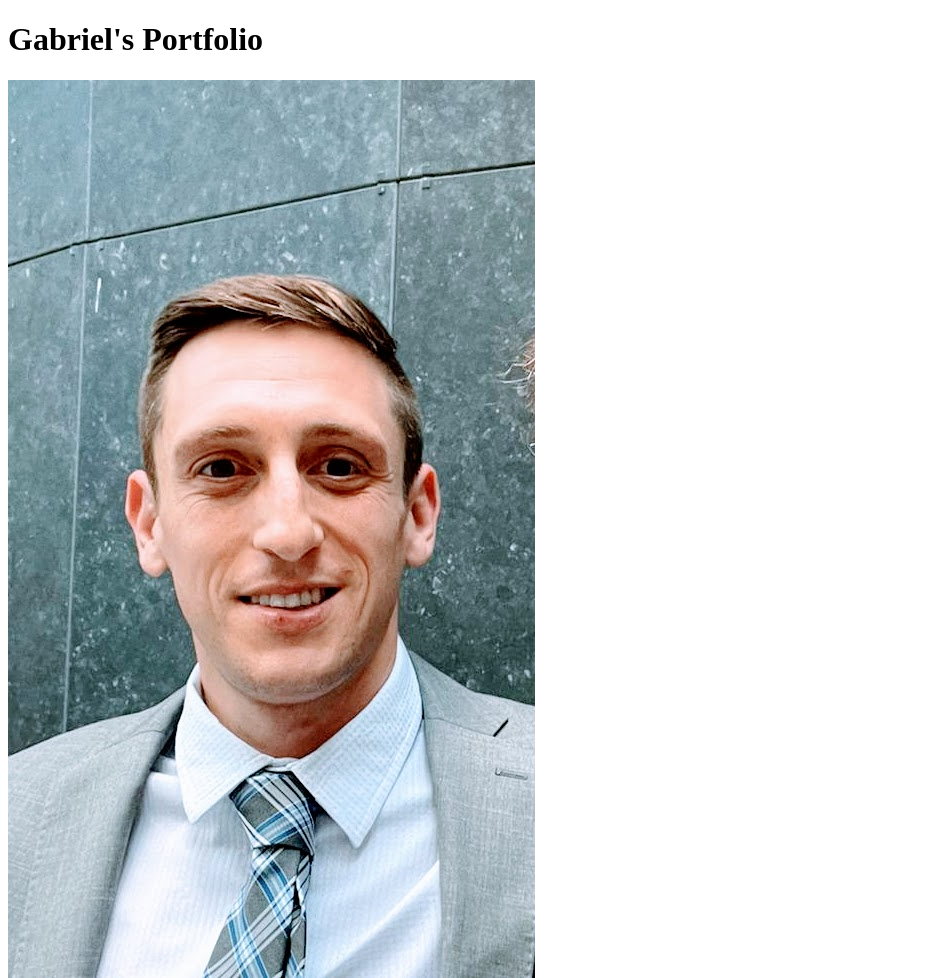
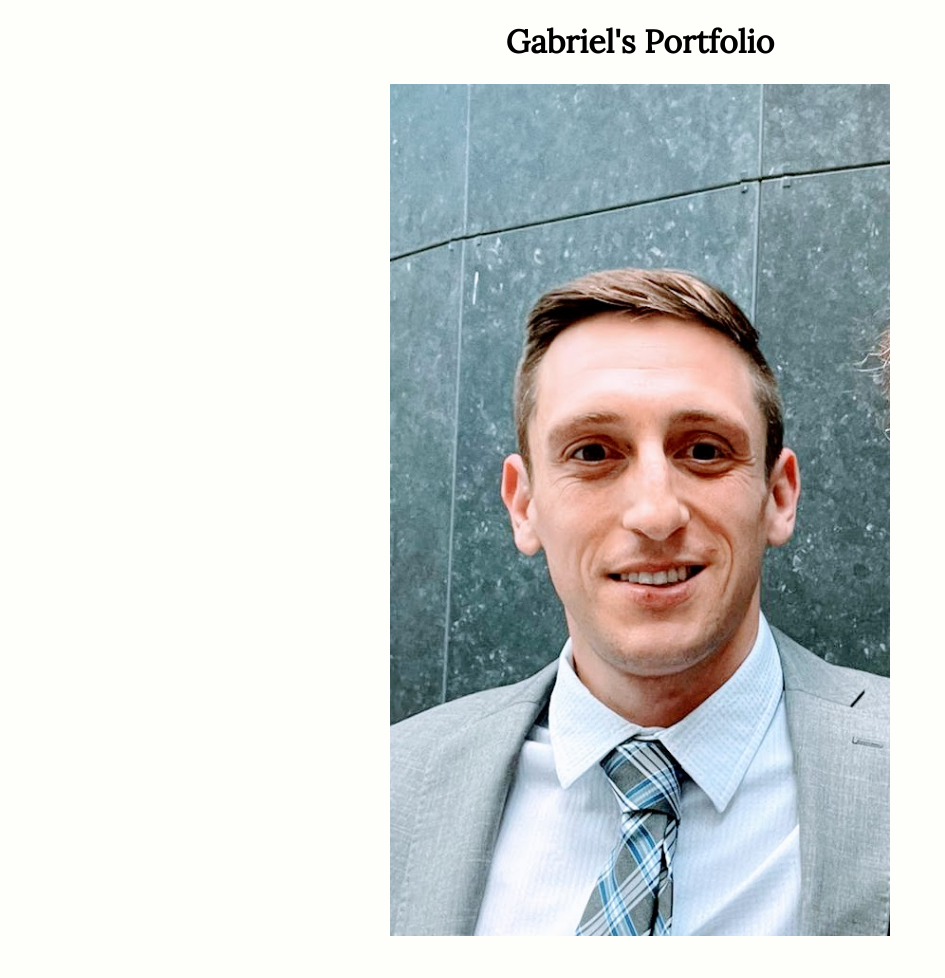
Before and after one commit to goalie2013/portfolio, a plain HTML site: page index.html in a window 1280 px wide. Shown: the whole page, without its empty margins (0-945 px from the left). After the commit the page ends 944 px from the top, so only its background shows below. Drawn offline with Linux system fonts and the light colour scheme.

Commit message:
Added External CSS file w/ body background-color & centering elements

```diff
--- a/index.html
+++ b/index.html
@@ -4,8 +4,16 @@
     <meta charset="UTF-8" />
     <meta http-equiv="X-UA-Compatible" content="IE=edge" />
     <meta name="viewport" content="width=device-width, initial-scale=1.0" />
+    <link rel="stylesheet" href="styles.css" />
+    <link rel="preconnect" href="https://fonts.googleapis.com" />
+    <link rel="preconnect" href="https://fonts.gstatic.com" crossorigin />
+    <link
+      href="https://fonts.googleapis.com/css2?family=Lora&family=Playfair+Display&display=swap"
+      rel="stylesheet"
+    />
     <title>Gabriel's Portfolio</title>
   </head>
+
   <body>
     <h1>Gabriel's Portfolio</h1>
     <img src="./pic_of_me.jpg" alt="Picture of Gabriel" />
--- /dev/null
+++ b/styles.css
@@ -0,0 +1,16 @@
+body {
+  background-color: #fefefa;
+}
+
+h1 {
+  font-family: "Lora", serif;
+  text-align: center;
+}
+
+img {
+  display: block;
+  margin-left: auto;
+  margin-right: auto;
+  height: auto;
+  width: 500px;
+}
```
